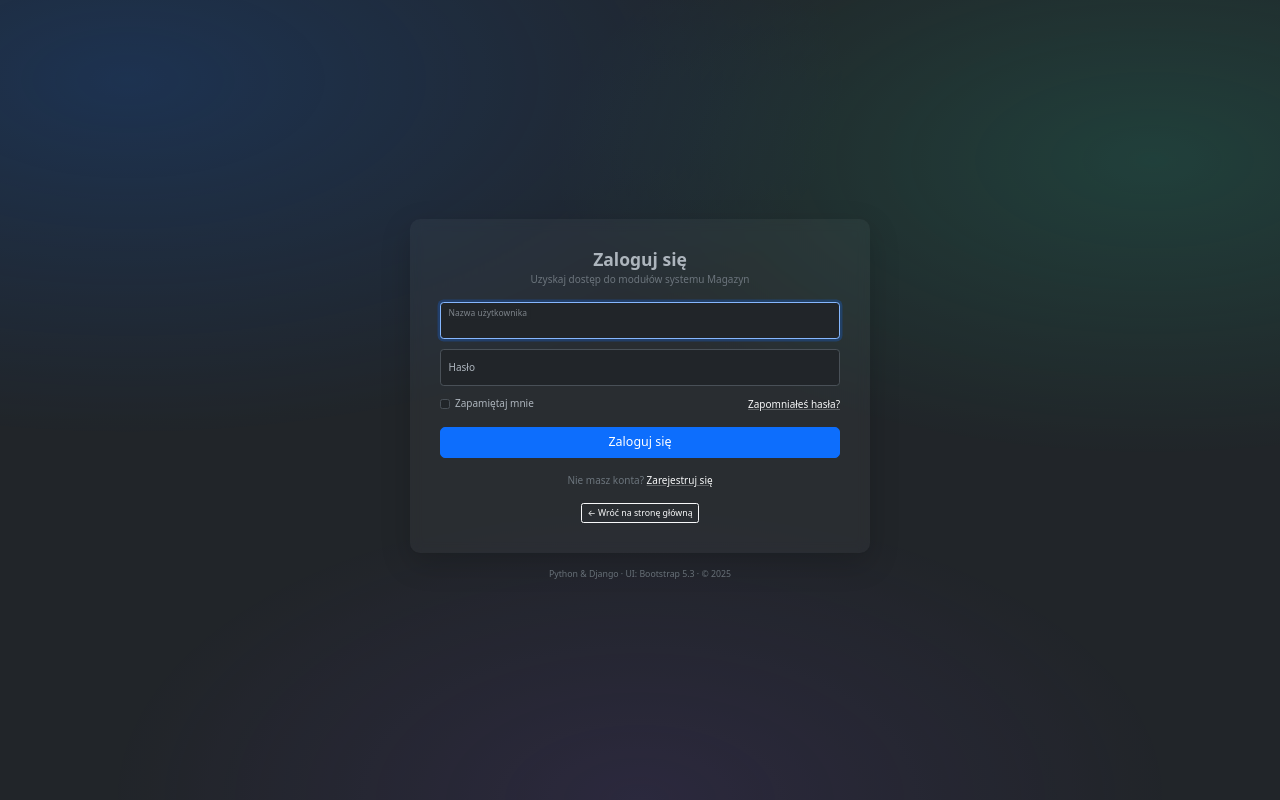
After one commit to marczak01/magazyn, a Django app: template account/templates/account/login.html in a window 1280 px wide. The commit adds this page. Run offline with Django 5.2, Linux system fonts and the light colour scheme; the template is opened without the code that fills it, so the values that code supplies are empty.

Commit message:
Login UI + simple function

```diff
--- /dev/null
+++ b/account/templates/account/login.html
@@ -0,0 +1,84 @@
+{% extends "mainapp/base.html" %}
+{% load static %}
+
+{% block title %}Logowanie · Magazyn{% endblock title %}
+
+{% block content %}
+<section class="min-vh-100 d-flex align-items-center bg-dark text-light position-relative overflow-hidden" data-bs-theme="dark">
+  <div class="position-absolute top-0 start-0 w-100 h-100 hero-bg opacity-75"></div>
+
+  <div class="container position-relative">
+    <div class="row justify-content-center">
+      <div class="col-12 col-md-8 col-lg-5">
+        <div class="card glass border-0 rounded-4 shadow-lg animate-fade">
+          <div class="card-body p-4 p-lg-5">
+
+            <div class="text-center mb-4">
+              <h1 class="h3 fw-bold mb-1">Zaloguj się</h1>
+              <p class="text-secondary mb-0">Uzyskaj dostęp do modułów systemu Magazyn</p>
+            </div>
+
+            {# komunikaty/alerty (np. błędne dane) #}
+            {% if form and form.non_field_errors %}
+              <div class="alert alert-danger" role="alert">
+                {% for err in form.non_field_errors %}{{ err }}{% endfor %}
+              </div>
+            {% endif %}
+
+            <form method="post" action="{% url 'account:login' %}" class="needs-validation" novalidate>
+              {% csrf_token %}
+              <input type="hidden" name="next" value="{{ next }}"/>
+
+              <div class="form-floating mb-3">
+                <input type="text" class="form-control" id="id_username" name="username" placeholder="Nazwa użytkownika" required autofocus>
+                <label for="id_username">Nazwa użytkownika</label>
+                {% if form and form.errors.username %}
+                  <div class="invalid-feedback d-block">{{ form.errors.username|striptags }}</div>
+                {% endif %}
+              </div>
+
+              <div class="form-floating mb-3">
+                <input type="password" class="form-control" id="id_password" name="password" placeholder="Hasło" required>
+                <label for="id_password">Hasło</label>
+                {% if form and form.errors.password %}
+                  <div class="invalid-feedback d-block">{{ form.errors.password|striptags }}</div>
+                {% endif %}
+              </div>
+
+              <div class="d-flex justify-content-between align-items-center mb-4">
+                <div class="form-check">
+                  <input class="form-check-input" type="checkbox" value="1" id="remember" name="remember">
+                  <label class="form-check-label" for="remember">
+                    Zapamiętaj mnie
+                  </label>
+                </div>
+                <a href="/account/password-reset/" class="link-light link-underline-opacity-25 link-underline-opacity-100-hover">
+                  Zapomniałeś hasła?
+                </a>
+              </div>
+
+              <div class="d-grid">
+                <button type="submit" class="btn btn-primary btn-lg">Zaloguj się</button>
+              </div>
+            </form>
+
+            <div class="text-center mt-4">
+              <span class="text-secondary">Nie masz konta?</span>
+              <a href="/account/register/" class="link-light link-underline-opacity-25 link-underline-opacity-100-hover">Zarejestruj się</a>
+            </div>
+
+            <div class="text-center mt-4">
+              <a href="/" class="btn btn-outline-light btn-sm">← Wróć na stronę główną</a>
+            </div>
+
+          </div>
+        </div>
+
+        <p class="text-center text-secondary mt-4 mb-0 small">
+          Python &amp; Django · UI: Bootstrap 5.3 · &copy; 2025
+        </p>
+      </div>
+    </div>
+  </div>
+</section>
+{% endblock content %}
--- a/account/urls.py
+++ b/account/urls.py
@@ -1,6 +1,10 @@
 from django.urls import path
 from . import views
+
 app_name = 'account'
+
 urlpatterns = [
     path("dashboard/", views.dashboard, name='dashboard'),
+    path("login/", views.login_view, name='login'),
+    path("logout/", views.logout_view, name='logout'),
 ]
```
Also changed, not shown: account/views.py (+28 -3 lines), mainapp/templates/mainapp/home.html (+37 -9 lines).
